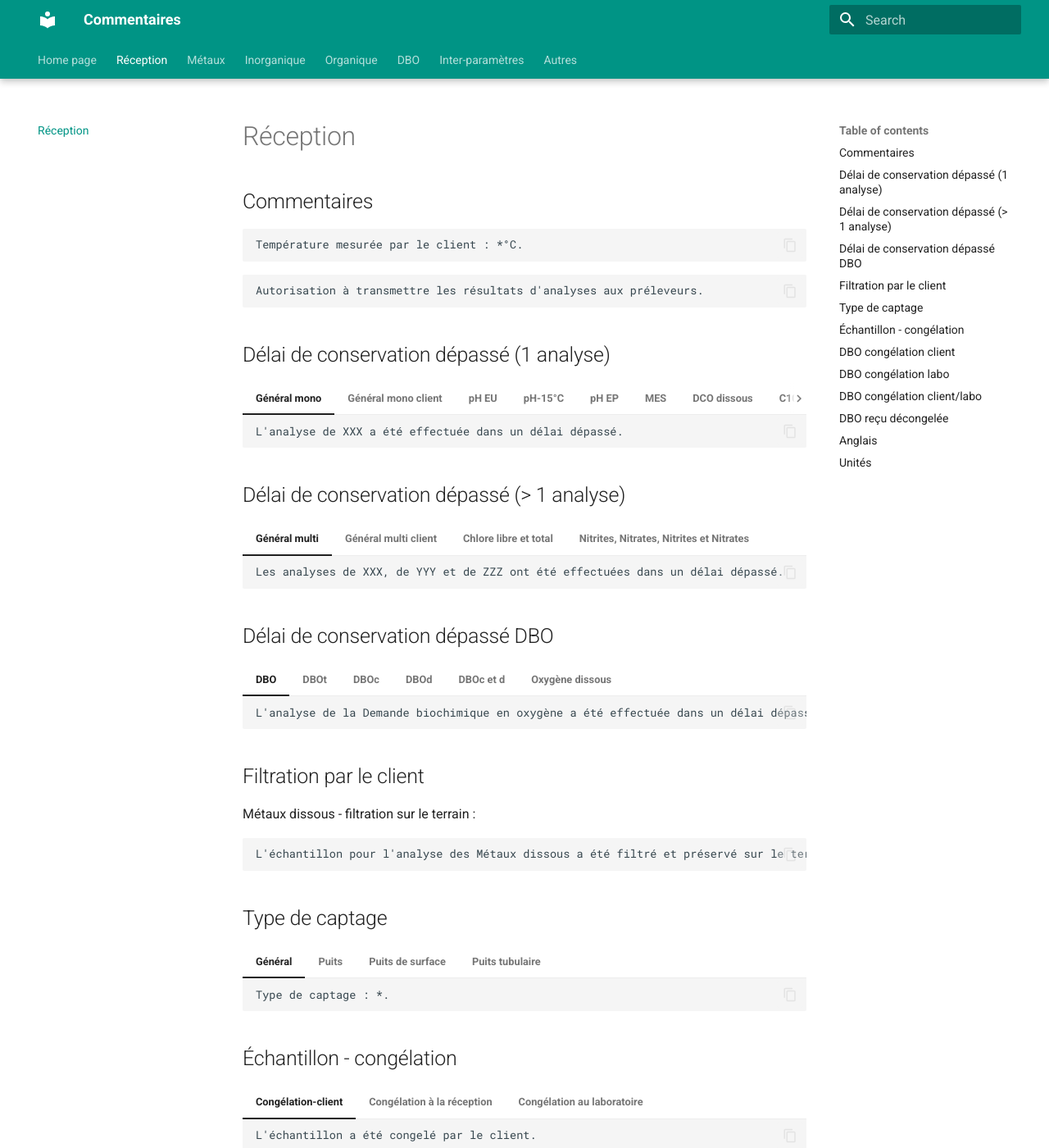
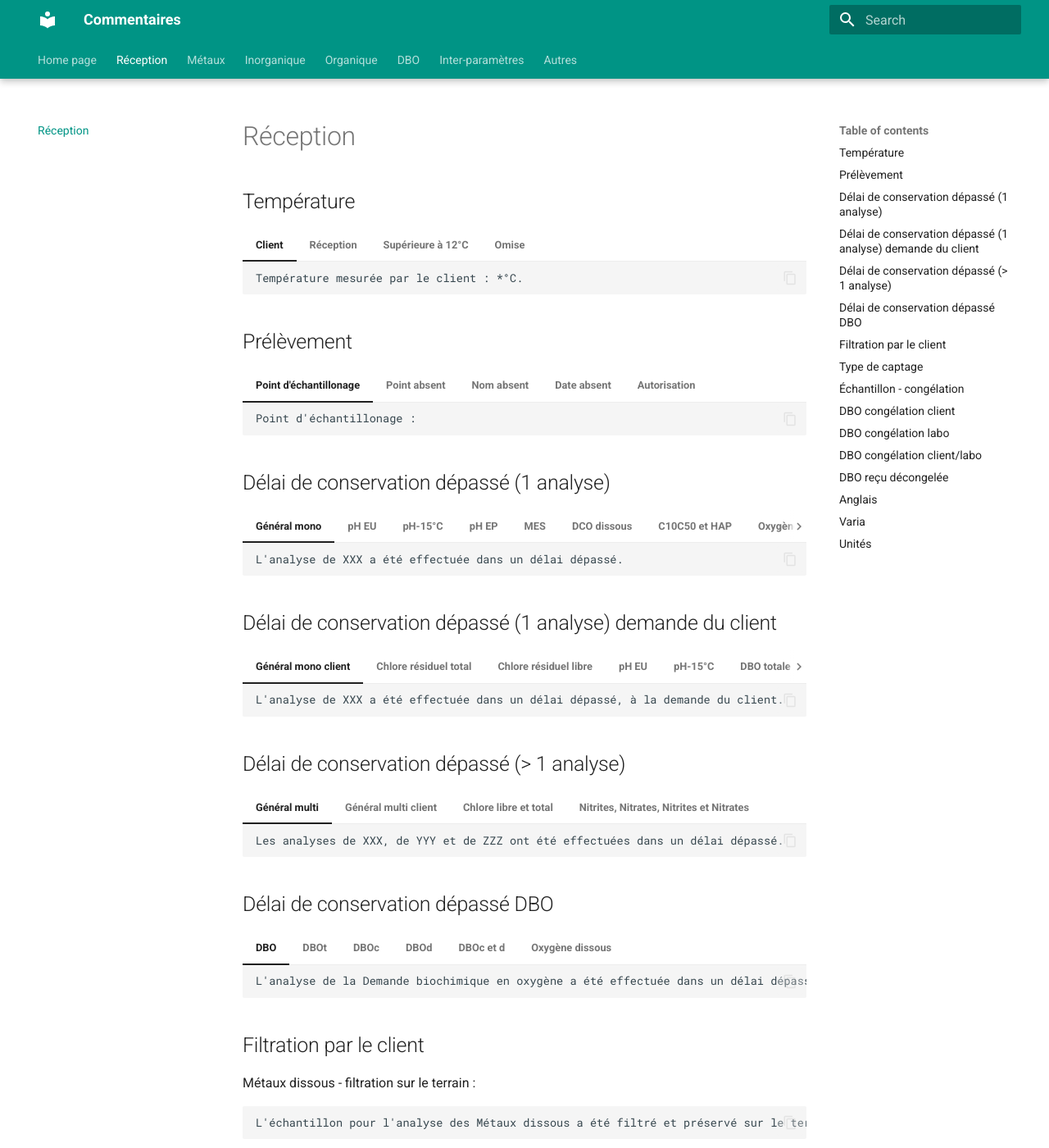
Before and after one commit to denisshragin/chemistry_comments, an MkDocs documentation site: the page built from docs/reception.md, in a window 1280 px wide and 1400 px high. Shown: the whole window at 82% size. Built offline with MkDocs 1.6.1 and Material for MkDocs 9.7.7, drawn with Linux system fonts in a browser that asks for light colours; some of the changed text lies outside the part shown.

Commit message:
Some reception comments added

````diff
--- a/docs/reception.md
+++ b/docs/reception.md
@@ -1,13 +1,45 @@
 # Réception
 
-## Commentaires
-```
-Température mesurée par le client : *°C.
-```
+## Température
 
-```
-Autorisation à transmettre les résultats d'analyses aux préleveurs.
-```
+=== "Client"
+    ```
+    Température mesurée par le client : *°C.
+    ```
+=== "Réception"
+    ```
+    Température à la réception : *°C.
+    ```
+=== "Supérieure à 12°C"
+    ```
+    La température de l'échantillon à l'arrivée au laboratoire est supérieure à 12°C.
+    ```
+=== "Omise"
+    ```
+    * La température a été omise lors de la réception de l'échantillon.
+    ```
+
+## Prélèvement
+=== "Point d'échantillonage"
+    ```
+    Point d'échantillonage :
+    ```
+=== "Point absent"
+    ```
+    Le point d'échantillonage exact n'a pas été fourni par le client.
+    ```
+=== "Nom absent"
+    ```
+    L'information concernant le nom du préleveur n'a pas été fournie par le client.
+    ```
+=== "Date absent"
+    ```
+    La date de prélèvement n'a pas été indiquée par le client. La date de la veille de la réception a été indiquée par default.
+    ```
+=== "Autorisation"
+    ```
+    Autorisation à transmettre les résultats d'analyses aux préleveurs.
+    ```
 
 ## Délai de conservation dépassé (1 analyse)
 
@@ -15,17 +47,13 @@ Autorisation à transmettre les résultats d'analyses aux préleveurs.
     ```
     L'analyse de XXX a été effectuée dans un délai dépassé.
     ```
-=== "Général mono client"
-    ```
-    L'analyse de XXX a été effectuée dans un délai dépassé, à la demande du client.
-    ```
 === "pH EU"
     ```
     L'analyse du pH EU a été effectuée dans un délai dépassé.
     ```
 === "pH-15°C"
     ```
-    L'analyse du pH-15°C a été effectuée dans un délai dépassé.
+    L'analyse du pH- 15°C a été effectuée dans un délai dépassé.
     ```
 === "pH EP"
     ```
@@ -56,6 +84,37 @@ Autorisation à transmettre les résultats d'analyses aux préleveurs.
     L'analyse des Orthophosphates a été effectuée dans un délai dépassé.
     ```
 
+## Délai de conservation dépassé (1 analyse) demande du client
+
+=== "Général mono client"
+    ```
+    L'analyse de XXX a été effectuée dans un délai dépassé, à la demande du client.
+    ```
+=== "Chlore résiduel total"
+    ```
+    L'analyse du Chlore résiduel total a été effectuée dans un délai dépassé, à la demande du client.
+    ```
+=== "Chlore résiduel libre"
+    ```
+    L'analyse du Chlore résiduel libre a été effectuée dans un délai dépassé, à la demande du client.
+    ```
+=== "pH EU"
+    ```
+    L'analyse du pH EU a été effectuée dans un délai dépassé, à la demande du client.
+    ```
+=== "pH-15°C"
+    ```
+    L'analyse du pH- 15°C a été effectuée dans un délai dépassé, à la demande du client.
+    ```
+=== "DBO totale"
+    ```
+    L'analyse de la Demande biochimique en oxygène totale a été effectuée dans un délai dépassé, à la demande du client.
+    ```
+=== "DBO carbonée"
+    ```
+    L'analyse de la Demande biochimique en oxygène carbonée a été effectuée dans un délai dépassé, à la demande du client.
+    ```
+
 ## Délai de conservation dépassé (> 1 analyse)
 === "Général multi"
     ```
@@ -234,6 +288,24 @@ L'échantillon pour l'analyse de la Demande biochimique en oxygène a été cong
 The pH analysis was performed after the holding time has expired.
 ```
 
+## Varia
+=== "Commentaires du client :"
+    ```
+    Commentaires du client :
+    ```
+=== "Commentaires à la réception :"
+    ```
+    Commentaires à la réception :
+    ```
+=== "Débit"
+    ```
+    Débit : m3/j.
+    ```
+=== "BNQ"
+    ```
+    Normes et limites du BNQ. Échantillonneur # * .
+    ```
+
 ## Unités
 === "°C"
     ```
````
Also changed, not shown: other parts of docs/reception.md (+0 -5 lines).
